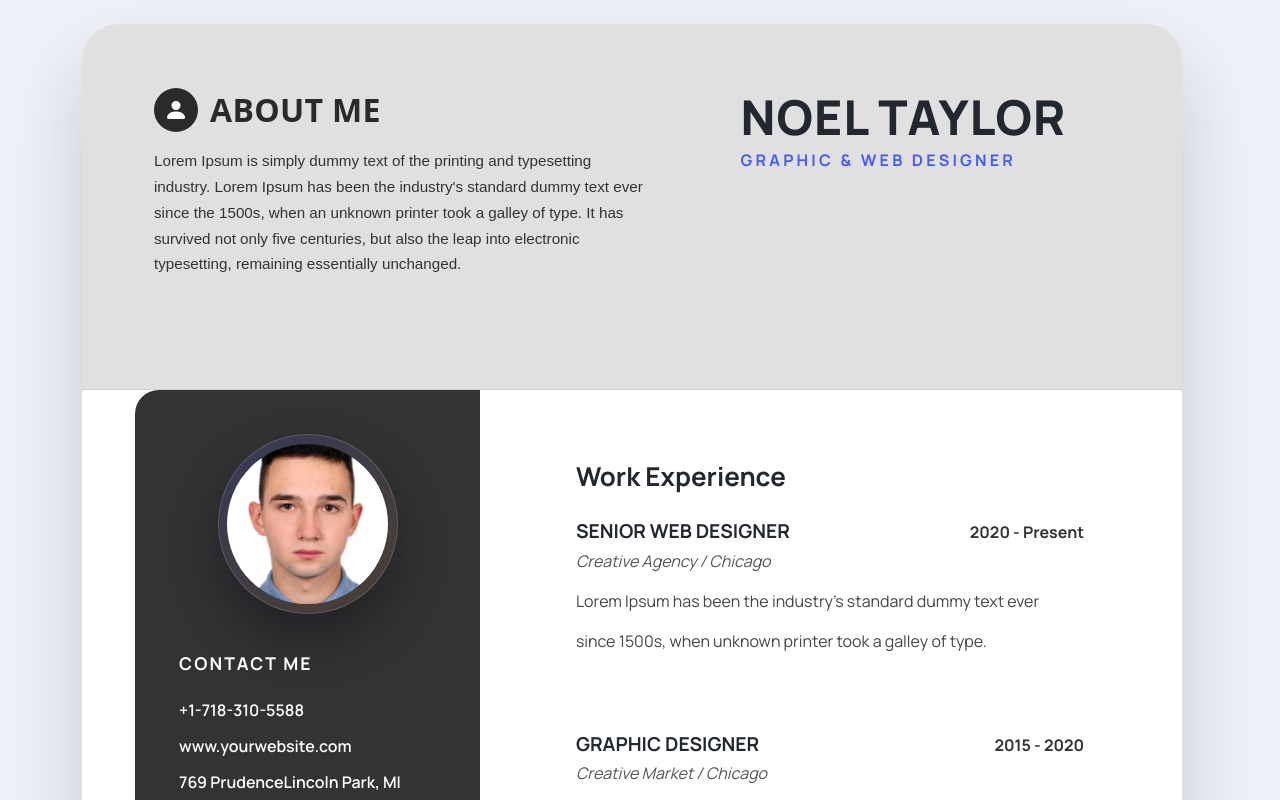
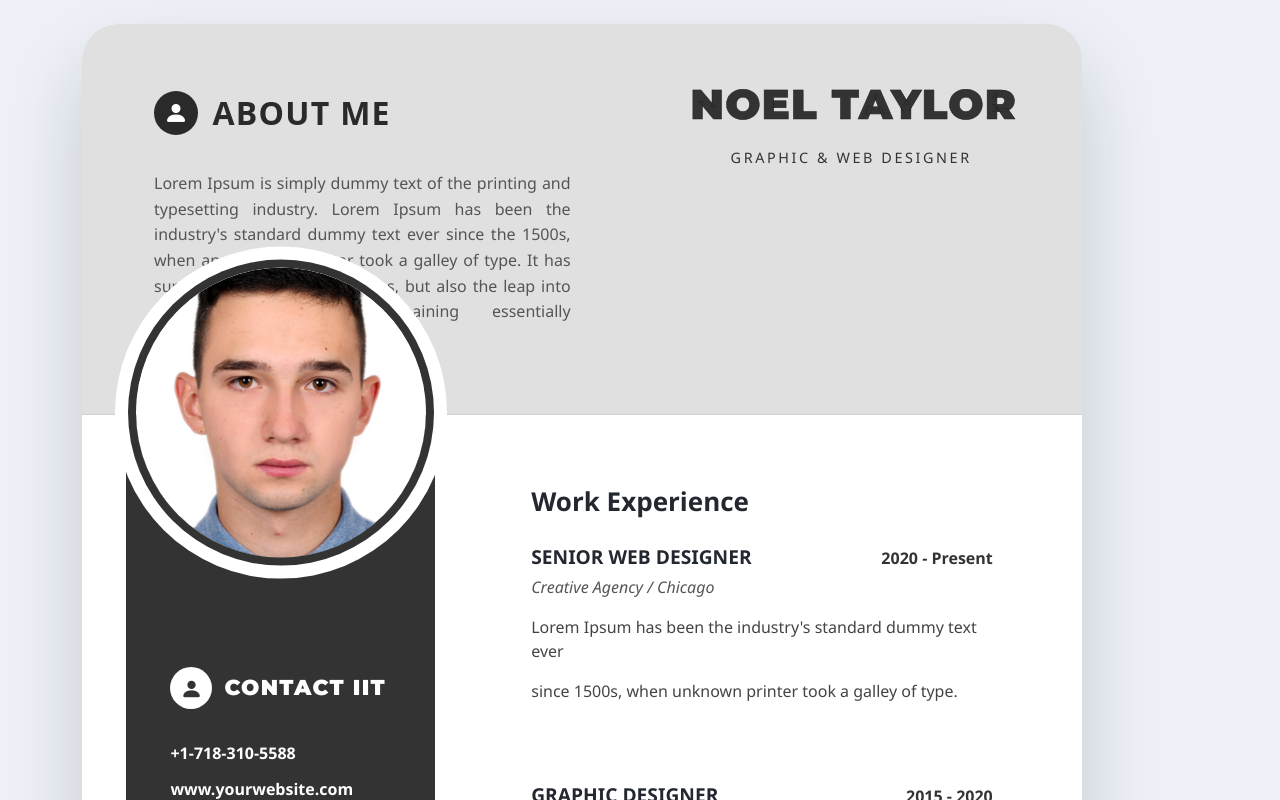
Before and after one commit to yuriilenivpm2024-alt/pm_23_11, a website: page app/html/index.html in a window 1280 px wide. Shown: the top 800 px of the page. Drawn offline with nearby package versions, Linux system fonts and the light colour scheme; files that its build step writes are made by us from their sources; files whose address does not match are found by name.

Commit message:
вніс зміни d srjyre

```diff
--- a/app/html/_sidebar.html
+++ b/app/html/_sidebar.html
@@ -7,7 +7,16 @@
         </div>
 
         <section class="resume-panel__block" aria-labelledby="contact-heading">
-            <h2 id="contact-heading" class="resume-panel__title">Contact Me</h2>
+
+            <div class="panel-badge">
+               <span class="panel-badge__circle">
+                   <i class="bi bi-person-fill"></i>
+               </span>
+                <h2 id="contact-heading" class="panel-badge__title">Contact iit</h2>
+            </div>
+
+
+
             <dl class="resume-panel__list">
                 <div><dd><a href="tel:+1234567890">+1-718-310-5588</a></dd></div>
                 <div><dd><a href="mailto:noel.taylor@example.com">www.yourwebsite.com</a></dd></div>
--- a/app/html/index.html
+++ b/app/html/index.html
@@ -5,7 +5,8 @@
     <meta name="viewport" content="width=device-width, initial-scale=1" />
     <title>Noel Taylor Resume</title>
     <link rel="preconnect" href="https://fonts.googleapis.com" crossorigin>
-    <link href="https://fonts.googleapis.com/css2?family=Manrope:wght@400;500;600;700;800;900&display=swap" rel="stylesheet">
+    <link href="https://fonts.googleapis.com/css2?family=Montserrat:wght@900&display=swap" rel="stylesheet">
+
 
     <link rel="preconnect" href="https://fonts.gstatic.com" crossorigin>
     <link rel="stylesheet" href="./css/bootstrap.min.css" />
--- a/app/scss/layout/_base.scss
+++ b/app/scss/layout/_base.scss
@@ -44,7 +44,7 @@ img {
   box-shadow: 0 40px 80px rgba(15, 23, 42, 0.18);
   overflow: hidden;
   position: relative;
-  max-width: 1100px;
+  max-width: 1000px;
 }
 
 .resume-card::before {
--- a/app/scss/layout/_header.scss
+++ b/app/scss/layout/_header.scss
@@ -1,165 +1,60 @@
 @use "../utils" as *;
+
+// ──────────────── HEADER ────────────────
 
 .resume-header {
   position: relative;
   z-index: 1;
-  background: #e0e0e0; /* ✅ заміна градієнта */
-  padding-top: clamp(3rem, 6vw, 4rem);
-  padding-bottom: clamp(6rem, 8vw, 6rem);  // 👉 нижній відступ
-  padding-left: clamp(3rem, 6vw, 4.5rem);
-  padding-right: clamp(3rem, 6vw, 4.5rem);
+  background: #e0e0e0;
+  /* невисокий хедер */
+  padding: 2.7rem 3.5rem 4rem;
+  border-bottom: 1px solid rgba(24, 32, 56, 0.08);
+}
 
-  border-bottom: 1px solid rgba(24, 32, 56, 0.08);
-
-  &::after {
-    content: "";
-    position: absolute;
-    inset: 0;
-    background: none; /* ✅ вимкнуто radial-gradient */
-    pointer-events: none;
-    z-index: -1;
-  }
+.resume-header__layout {
+  display: grid;
+  grid-template-columns: minmax(0, 1.05fr) minmax(0, 0.95fr);
+  gap: clamp(2.5rem, 5vw, 4.5rem);
+  align-items: start;
 }
 
 
-/* === основна сітка (поміняно порядок колонок) === */
-.resume-header__layout {
+/* ІМ’Я СПРАВА */
+.resume-header__summary {
+  grid-column: 2;
+  grid-row: 1;  // ← ось це важливо
   display: grid;
-  grid-template-columns: minmax(0, 0.9fr) minmax(0, 1.1fr);
-  align-items: center;
-  gap: clamp(2rem, 5vw, 4rem);
-  direction: rtl; // 👉 міняє місцями ліву і праву колонку
+  gap: 0.35rem;
+  align-content: start;
+  margin-left: 4rem;
+  margin-top: 0.8rem;
 }
 
-/* повертаємо нормальний напрямок тексту */
-.resume-header__summary,
 .resume-header__about {
-  direction: ltr;
-}
-
-/* === ліва колонка: “About” === */
-.resume-header__about {
-  position: relative;
-  padding-left: clamp(1.75rem, 3vw, 2.5rem);
-
-  &::before {
-    content: "";
-    position: absolute;
-    left: 0;
-    top: 0.35rem;
-    width: clamp(42px, 8vw, 60px);
-    height: 4px;
-    border-radius: 999px;
-    background: linear-gradient(90deg, #4559ff 0%, #ff932f 100%);
-  }
-}
-
-.resume-header__eyebrow {
-  margin: 0;
-  letter-spacing: 0.3em;
-  font-weight: 700;
-  font-size: 0.75rem;
-  color: $color-primary;
-  text-transform: uppercase;
-}
-
-.resume-header__about-text {
-  font-size: 0.95rem;          /* трохи менший шрифт */
-  line-height: 1.7;           /* ближчі рядки */
-  color: #333;                 /* темний, як на прикладі */
-  max-width: 65ch;             /* звужує блок — текст тепер у 6 рядків */
-  margin-top: 1rem;
-  font-weight: 400;
-  letter-spacing: 0;
-  text-transform: none;
-  text-shadow: none;
-  font-family: "Poppins", Arial, sans-serif;
+  margin-top: 1.5rem;
+  margin-left: 1rem;
+  grid-column: 1;
+  grid-row: 1;  // ← і тут теж
+  display: flex;
+  flex-direction: column;
+  align-items: flex-start;
+  gap: clamp(1.5rem, 3vw, 2.25rem);
 }
 
 
-
-/* === права колонка: ім’я та професія === */
-.resume-header__summary {
-  display: grid;
-  margin-left: 2rem;
-  align-self: start;
-  gap: 0.1rem;
-}
-
-.resume-header__title {
-  margin:  0 ;
-  font-size: clamp(2.4rem, 5vw, 3rem);
-  font-weight: 900;
-  text-transform: uppercase;
-  letter-spacing: 0.02em;
-  white-space: nowrap;
-}
-
-.resume-header__subtitle {
-  margin: 0.05rem 0 1.5rem;
-  color: $color-primary;
-  font-weight: 700;
-  letter-spacing: 0.2em;
-  text-transform: uppercase;
-}
-
-.resume-header__description {
-  margin: 0;
-  color: $color-muted;
-  max-width: 48ch;
-  line-height: 1.8;
-}
-
-/* === адаптивність === */
-@media (max-width: 991.98px) {
-  .resume-header__layout {
-    grid-template-columns: 1fr;
-    align-items: start;
-    direction: ltr; // 👉 повертаємо звичайний порядок на мобільних
-  }
-
-  .resume-header__about {
-    padding-left: 0;
-  }
-
-  .resume-header__about::before {
-    position: static;
-    display: inline-block;
-    margin-bottom: 0.75rem;
-  }
-}
-
-@media (max-width: 575.98px) {
-  .resume-header {
-    padding: clamp(2.5rem, 8vw, 3rem) clamp(1.75rem, 6vw, 2.25rem);
-  }
-
-  .resume-header__title {
-    letter-spacing: 0.08em;
-  }
-}
-
-/* === новий бейдж: коло + заголовок праворуч === */
-.resume-header__about {
-  padding-left: 0;
-}
-.resume-header__about::before {
-  display: none;
-}
+// ──────────────── ABOUT BADGE ────────────────
 
 .about-badge {
   display: flex;
   align-items: center;
-  gap: 12px;
-  margin: 0 0 1rem;
+  gap: 0.9rem;
 }
+
 .about-badge__circle {
-  display: flex;
-  align-items: center;
-  justify-content: center;
+  display: grid;
+  place-items: center;
   inline-size: 44px;
   block-size: 44px;
-  flex: 0 0 44px;
   border-radius: 50%;
   background: #2a2a2a;
 
@@ -170,23 +65,89 @@
   }
 }
 
-
-
-
-/* напис ABOUT ME — без змін */
 .about-badge__title {
   margin: 0;
+  font-size: 2rem;
   font-weight: 700;
-  font-size: 32px;
-  line-height: 1.2;
+  letter-spacing: 0.04em;
   text-transform: uppercase;
-  letter-spacing: 0.01em;
   color: #2a2a2a;
-  font-family: "Poppins", system-ui, -apple-system, "Segoe UI", Roboto, Arial, sans-serif;
+  font-family: "Poppins", system-ui, -apple-system, "Segoe UI", sans-serif;
 }
 
-/* адаптив */
+// ──────────────── ТЕКСТИ ────────────────
+
+.resume-header__about-text {
+  margin: 0;
+  max-width: 30rem;   // щоб текст не розтягувався занадто широко
+  font-size: 1rem;
+  line-height: 1.6;
+
+  color: #555;
+  text-align: justify;
+}
+
+.resume-header__title {
+  margin-left: -0.5rem;
+  font-size: 2.6rem;
+  font-family: "Montserrat", sans-serif;
+  font-weight: 900;
+  -webkit-text-stroke: 0.5px #222;
+  text-transform: uppercase;
+  letter-spacing: 0.03em;
+  white-space: nowrap;
+  color: #333333;
+}
+
+.resume-header__title strong {
+  font-weight: 900;
+}
+
+.resume-header__subtitle {
+  text-indent: 2rem;
+  margin-top: 0.25rem;
+  color: #333333;
+  font-weight: 500;
+  letter-spacing: 0.18em;
+  text-transform: uppercase;
+  font-size: 0.9rem;
+}
+
+// ──────────────── ADAPTIVE ────────────────
+
+@media (max-width: 991.98px) {
+  .resume-header {
+    padding: 1.75rem 2rem 2.25rem;
+  }
+
+  .resume-header__layout {
+    grid-template-columns: 1fr;
+    row-gap: 2rem;
+  }
+
+  .resume-header__summary,
+  .resume-header__about {
+    grid-column: auto;
+  }
+
+  /* спочатку ім’я, потім about me – можна поміняти місцями при потребі */
+}
+
 @media (max-width: 575.98px) {
-  .about-badge__circle { inline-size: 38px; block-size: 38px; }
-  .about-badge__title { font-size: 20px; letter-spacing: 0.05em; }
+  .resume-header {
+    padding: 1.5rem 1.5rem 2rem;
+  }
+
+  .about-badge__circle {
+    inline-size: 38px;
+    block-size: 38px;
+  }
+
+  .about-badge__title {
+    font-size: 1.6rem;
+  }
+
+  .resume-header__title {
+    font-size: 2.3rem;
+  }
 }
--- a/app/scss/layout/_sidebar.scss
+++ b/app/scss/layout/_sidebar.scss
@@ -13,7 +13,7 @@
 .sidebar-inset {
   background: #333333;               /* темний фон, як просив */
   color: #f8f9ff;
-  border-radius: 24px 0 24px 24px;   /* округлення як у макеті праворуч зверху */
+
   padding: clamp(2rem, 3.5vw, 2.75rem);
   margin-right: clamp(14px, 2vw, 28px);  /* БІЛА СМУЖКА праворуч */
   margin-left: clamp(14px, 2vw, 28px);   /* баланс зліва (можеш зменшити) */
@@ -29,31 +29,47 @@
   gap: clamp(1.75rem, 3vw, 2.5rem);
   width: 100%;
   flex: 1;
+
+  position: relative;                         // НОВЕ
+  padding-top: clamp(13rem, 11vw, 13rem);       // місце зверху під аватар
 }
 
 .resume-panel__profile {
+  position: absolute;                        // було grid, тепер абсолют
+  top: 0;
+  left: 50%;
+  transform: translate(-50%, -66%);          // половина кола над панеллю, половина в ній
+  display: flex;
+  flex-direction: column;
+  align-items: center;
+  gap: 0.65rem;
+  z-index: 2;                                // щоб було поверх хедера/фону
   text-align: center;
-  display: grid;
-  gap: 0.65rem;
-  justify-items: center;
 }
 
 .resume-panel__avatar {
-  width: clamp(148px, 26vw, 180px);
+  position: relative;
+  width: 290px;
   aspect-ratio: 1 / 1;
   border-radius: 50%;
-  padding: 0.55rem;
-  background: linear-gradient(140deg, rgba(69, 89, 255, 0.18), rgba(255, 146, 47, 0.12));
-  border: 1px solid rgba(255, 255, 255, 0.15);
-  box-shadow: 0 24px 48px rgba(7, 9, 20, 0.4);
+  overflow: hidden;
+
+  /* забираємо старі стилі, які ламали обводки */
+  padding: 0;
+  border: none;
+  background: none;
+
+  /* ТУТ ОБВОДКИ */
+  box-shadow:
+          0 0 0 8px #333333,   /* темна обводка */
+          0 0 0 21px #ffffff;   /* біла (вдвічі товща) */
 }
 
 .resume-panel__avatar img {
   width: 100%;
   height: 100%;
+  object-fit: cover;
   border-radius: 50%;
-  object-fit: cover;
-  background-color: #0f1220;
 }
 
 .resume-panel__name {
@@ -73,12 +89,53 @@
 }
 
 .resume-panel__title {
-  @include section-title;
-  font-size: 1.1rem;
+  display: flex;
+  align-items: center;
+  gap: 0.75rem;
+
+  font-size: 1.35rem;
+  font-weight: 800;
+  text-transform: uppercase;
+  letter-spacing: 0.05em;
   color: #fff;
+  margin: 0 0 0.75rem;
+}
+
+/* Заголовок "CONTACT ME" з іконкою в кружечку */
+.panel-badge {
+  display: flex;
+  align-items: center;
+  gap: 0.75rem;
+  margin: 0 0 1.25rem;
+}
+
+/* білий круг з іконкою */
+.panel-badge__circle {
+  width: 42px;
+  height: 42px;
+  border-radius: 50%;
+  background: #ffffff;
+  display: grid;
+  place-items: center;
+}
+
+.panel-badge__circle i {
+  font-size: 22px;
+  color: #333333;
+}
+
+/* текст CONTACT ME */
+.panel-badge__title {
+  margin: 0;
+  font-family: "Montserrat", system-ui, -apple-system, "Segoe UI", sans-serif;
+  font-size: 1.35rem;
+  font-weight: 800;
   text-transform: uppercase;
-  letter-spacing: 0.12em;
+  letter-spacing: 0.06em;
+  color: #ffffff;
 }
+
+
 
 .resume-panel__block {
   display: grid;
--- a/gulpfile.js
+++ b/gulpfile.js
@@ -32,9 +32,10 @@ const js_task = () => {
 
 // === Images ===
 const img_task = () => {
-    return src('app/img/*')
+    return src('app/img/*.{jpg,jpeg,png,svg,gif,ico,webp}',{encoding:false})
         .pipe(imagemin())
-        .pipe(dest('dist/img'));
+        .pipe(dest('dist/img'))
+        .pipe(browserSync.stream());
 };
 
 // === Bootstrap CSS ===
```
Also changed, not shown: app/html/_header.html (+1 -1 lines).
